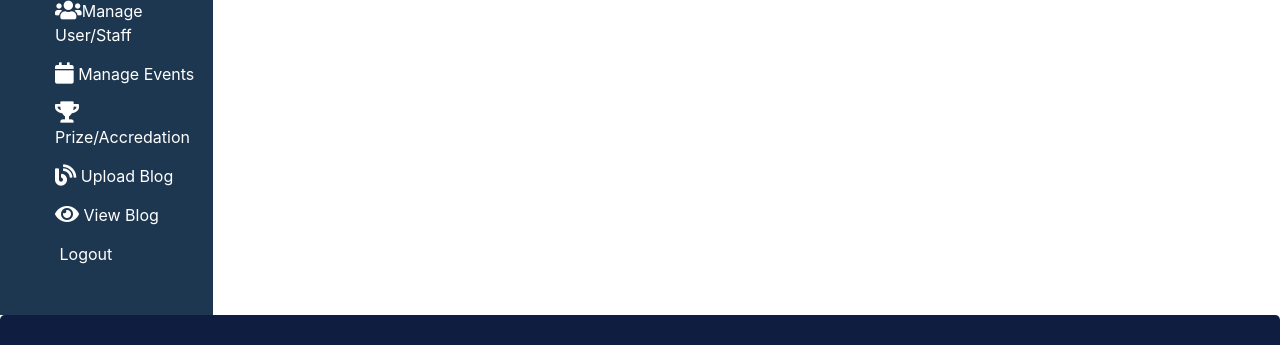
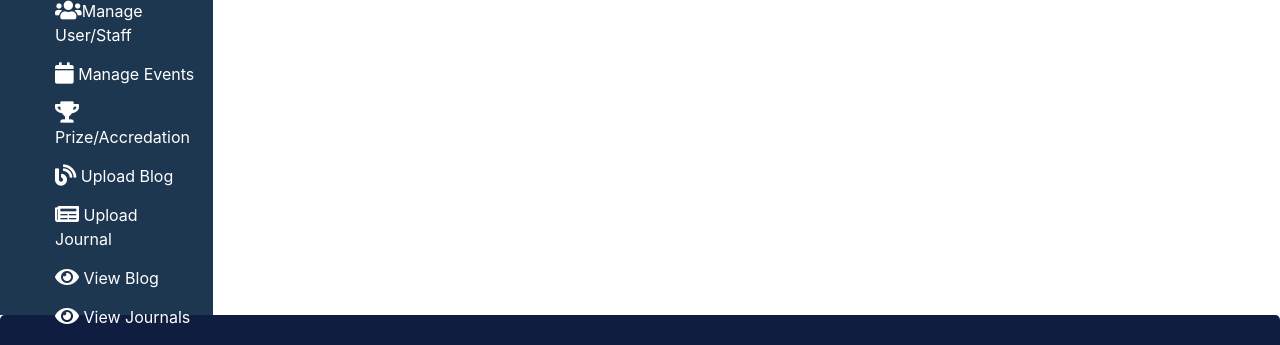
Before and after one commit to Parasmani300/cosmojuris, a Flask app: page /cms in a window 1280 px wide; the page is wider, and only the part inside the window is pictured. Shown: the part 61-406 px from the top of that part. Run offline with Flask 2, Linux system fonts and the light colour scheme; the visitor is signed in with stand-in values (Sample User, id 1); data that the repository does not hold is empty; some libraries are stand-ins or nearby versions.

Commit message:
Added Journals options

```diff
--- a/application/routes.py
+++ b/application/routes.py
@@ -1,7 +1,8 @@
 import os
 from datetime import datetime
-from application import app,auth,db
+from application import app,auth,db,storage,UPLOAD_FOLDER
 from flask import Flask,request,render_template,url_for,session,redirect
+from werkzeug.utils import secure_filename
 
 base_dir = os.path.abspath(os.path.dirname(__file__))
 data_file = os.path.join(base_dir,'static/data.txt')
@@ -40,6 +41,39 @@ def cms():
     send_action = None
     if(request.args.get('action')):
         send_action = request.args.get('action')
+
+    if(request.form.get('submit_journal')):
+        if request.method == "POST":
+            journal = request.files['journal']
+            fname = secure_filename(journal.filename)
+            journal.save(os.path.join(app.config['UPLOAD_FOLDER'], fname))
+            upload_path = os.path.join(os.path.dirname(os.path.realpath(__file__)),'static')
+            upload_path = os.path.join(upload_path,'uploads')
+            upload_path = os.path.join(upload_path,fname)
+            try:
+                storage.child("pdf/"+ fname).put(upload_path)
+            except:
+                print("File Upload error")
+
+            pdf_url = storage.child("pdf/"+ fname).get_url(session['usr'])
+            author_name = request.form.get('author_name')
+            title = request.form.get('title')
+            description = request.form.get('description')
+            tags = request.form.get('tags')
+
+            add_pdf = {
+                'author':author_name,
+                'title':title,
+                'description':description,
+                'tags':tags,
+                'pdf_url':pdf_url
+            }
+            try:
+                db.child("Journal").push(add_pdf)
+                print('upload Successfull')
+            except:
+                print("Unable to upload")
+
 
     if(request.form.get('add_event')):
         event_name = request.form.get('event')
@@ -159,3 +193,12 @@ def advisory_board():
 @app.route('/techinical_board')
 def techinical_board():
     return render_template('techinical_board.html')
+
+@app.route('/view_journals')
+def view_journals():
+    journals = None
+    try:
+        journals = db.child("Journal").get()
+    except:
+        print("Error fetching details")
+    return render_template('view_journals.html',journals=journals)
--- a/application/templates/base.html
+++ b/application/templates/base.html
@@ -9,6 +9,27 @@
     <link rel="stylesheet" href="{{url_for('static',filename='fontawesome/css/all.min.css')}}">
     <!-- include summernote css/js -->
     <link href="https://cdn.jsdelivr.net/npm/summernote@0.8.18/dist/summernote.min.css" rel="stylesheet">
+    <style>
+        .navbar-nav li:hover>ul.dropdown-menu {
+            display: block;
+        }
+
+        .dropdown-submenu {
+            position: relative;
+        }
+
+        .dropdown-submenu>.dropdown-menu {
+            top: 0;
+            left: 100%;
+            margin-top: -6px;
+        }
+
+        /* rotate caret on hover */
+        .dropdown-menu>li>a:hover:after {
+            text-decoration: underline;
+            transform: rotate(-90deg);
+        }
+    </style>
 
 </head>
 
--- a/application/templates/cms.html
+++ b/application/templates/cms.html
@@ -6,22 +6,36 @@
                 <div class="col-md-2" style="background-color: #1E3750;">
                         <ul style="list-style-type: none; height: 300px;">
                                 <li style="margin-bottom: 15px;"><a href="{{url_for('cms',action='manage_user')}}"
-                        style="text-decoration: none; color: white;"><span class="fa fa-users fa-lg"></span>Manage
+                                                style="text-decoration: none; color: white;"><span
+                                                        class="fa fa-users fa-lg"></span>Manage
                                                 User/Staff</a></li>
                                 <li style="margin-bottom: 15px;"><a href="{{url_for('cms',action='manage_events')}}"
-                        style="text-decoration: none; color: white;"><span class="fa fa-calendar fa-lg"></span>
+                                                style="text-decoration: none; color: white;"><span
+                                                        class="fa fa-calendar fa-lg"></span>
                                                 Manage Events</a></li>
                                 <li style="margin-bottom: 15px;"><a href="{{url_for('cms',action='manage_prizes')}}"
-                        style="text-decoration: none; color: white;"><span class="fa fa-trophy fa-lg"></span>
+                                                style="text-decoration: none; color: white;"><span
+                                                        class="fa fa-trophy fa-lg"></span>
                                                 Prize/Accredation</a></li>
                                 <li style="margin-bottom: 15px;"><a href="{{url_for('cms',action='upload_blogs')}}"
-                        style="text-decoration: none; color: white;"><span class="fa fa-blog fa-lg"></span>
+                                                style="text-decoration: none; color: white;"><span
+                                                        class="fa fa-blog fa-lg"></span>
                                                 Upload Blog</a></li>
+                                <li style="margin-bottom: 15px;"><a href="{{url_for('cms',action='upload_journal')}}"
+                                                style="text-decoration: none; color: white;"><span
+                                                        class="fa fa-newspaper fa-lg"></span>
+                                                Upload Journal</a></li>
                                 <li style="margin-bottom: 15px;"><a href="{{url_for('view_blogs')}}"
-                        style="text-decoration: none; color: white;"><span class="fa fa-eye fa-lg"></span>
+                                                style="text-decoration: none; color: white;"><span
+                                                        class="fa fa-eye fa-lg"></span>
                                                 View Blog</a></li>
+                                <li style="margin-bottom: 15px;"><a href="{{url_for('view_journals')}}"
+                                                style="text-decoration: none; color: white;"><span
+                                                        class="fa fa-eye fa-lg"></span>
+                                                View Journals</a></li>
                                 <li style="margin-bottom: 15px;"><a href="{{url_for('logout')}}"
-                        style="text-decoration: none; color: white;"><span class="fa fa-log-out fa-lg"></span>
+                                                style="text-decoration: none; color: white;"><span
+                                                        class="fa fa-log-out fa-lg"></span>
                                                 Logout</a></li>
 
                         </ul>
@@ -36,6 +50,8 @@
                         {% include 'cms/manage_prizes.html'%}
                         {% elif send_action == 'upload_blogs'%}
                         {% include 'cms/upload_blog.html'%}
+                        {% elif send_action == 'upload_journal'%}
+                        {% include 'cms/upload_journal.html'%}
                         {% endif %}
                 </div>
         </div>
--- a/application/templates/includes/nav.html
+++ b/application/templates/includes/nav.html
@@ -26,16 +26,19 @@
                     <a class="dropdown-item" href="#">Partner With Us</a>
                 </div>
             </li>
+            <!-- menu sub-menu -->
             <li class="nav-item dropdown">
-                <a class="nav-link dropdown-toggle text-white" href="#" id="navbarDropdown" role="button"
-                    data-toggle="dropdown" aria-haspopup="true" aria-expanded="false">
-                    Journal
-                </a>
-                <div class="dropdown-menu" aria-labelledby="navbarDropdown">
-                    <a class="dropdown-item" href="#">Volume 1</a>
-                    <a class="dropdown-item" href="#">Partner With Us</a>
-                </div>
+                <a class="nav-link dropdown-toggle text-white" href="#" id="navbarDropdownMenuLink"
+                    data-toggle="dropdown" aria-haspopup="true" aria-expanded="false"> Journal </a>
+                <ul class="dropdown-menu" aria-labelledby="navbarDropdownMenuLink">
+                    <li class="dropdown-submenu"><a class="dropdown-item dropdown-toggle" href="#">Volume 1</a>
+                        <ul class="dropdown-menu">
+                            <li><a class="dropdown-item" href="{{url_for('view_journals')}}">Issue 1</a></li>
+                        </ul>
+                    </li>
+                </ul>
             </li>
+            <!--End  -->
             <li class="nav-item dropdown">
                 <a class="nav-link dropdown-toggle text-white" href="#" id="navbarDropdown" role="button"
                     data-toggle="dropdown" aria-haspopup="true" aria-expanded="false">
--- a/application/templates/index.html
+++ b/application/templates/index.html
@@ -36,6 +36,9 @@
             </div>
         </div>
     </div>
+
+    <!-- Search Bar -->
+
 
     <!-- Certification and Student credits -->
 
--- a/application/templates/view_blogs.html
+++ b/application/templates/view_blogs.html
@@ -2,6 +2,7 @@
 {% block content %}
 <div class="container" style="margin-top: 60px;">
     <div class="row">
+        {% if blogs.val() %}
         {% for blog in blogs.each() %}
         <div class="col-md-4">
             <div class="card shadow p-3 mb-5 bg-white rounded">
@@ -18,6 +19,7 @@
             </div>
         </div>
         {% endfor %}
+        {% endif %}
     </div>
 </div>
 {% endblock %}
```
Also changed, not shown: application/__init__.py (+8 -0 lines), application/templates/cms/upload_journal.html (added, +37 -0 lines), application/templates/view_journals.html (added, +24 -0 lines), 2 other files. Lines whose indentation alone changed are shown as unchanged.
